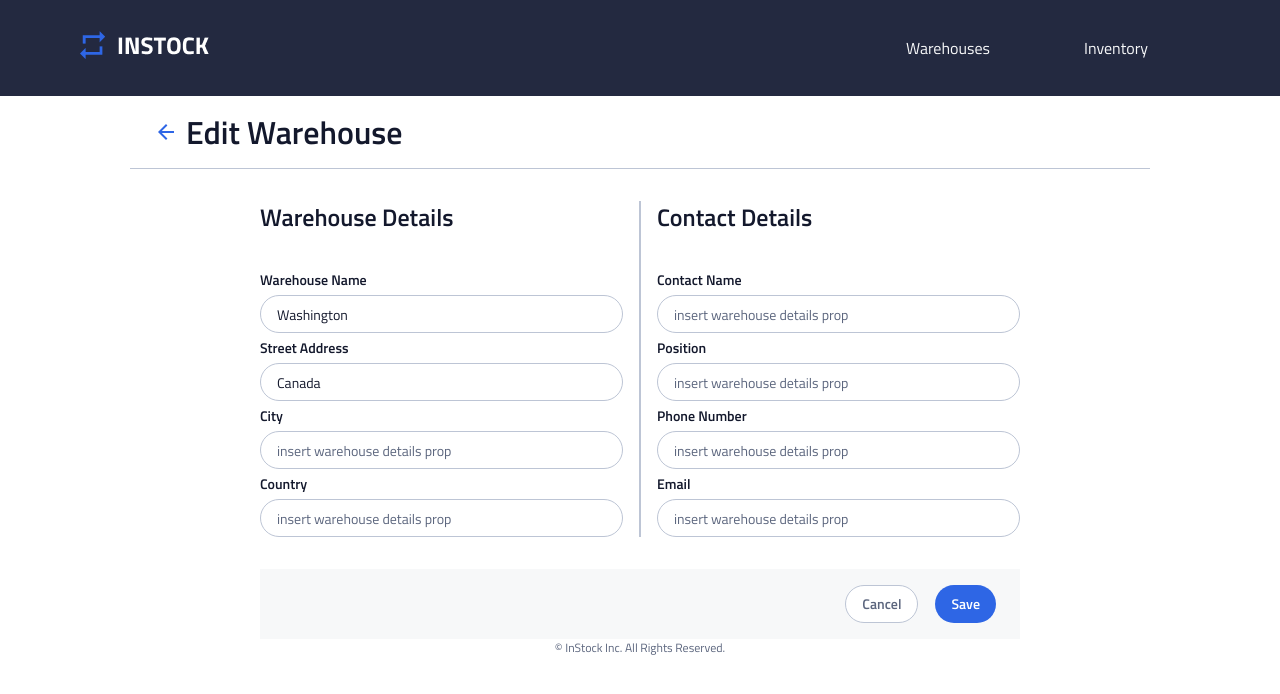
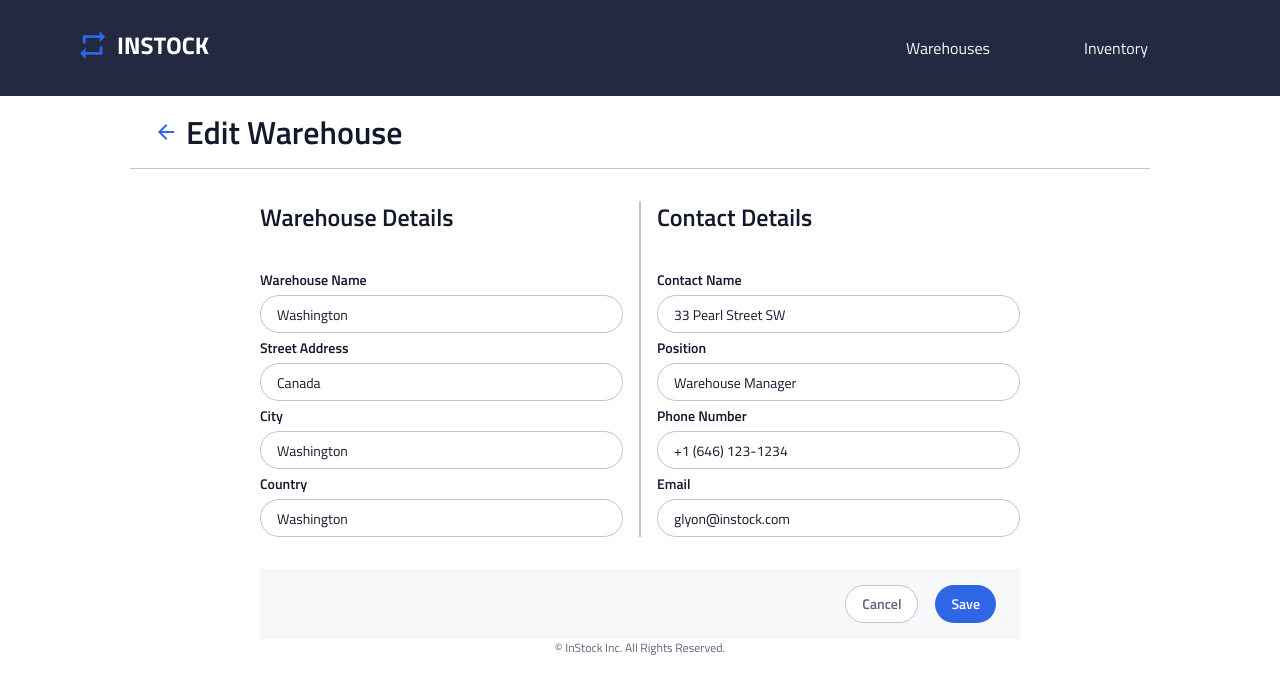
Before and after one commit to humairatasnim/instock-mont-blanc, a React (Vite) app: page /warehouses/1/edit in a window 1280 px wide. Shown: the top 694 px of the page. Built offline with nearby package versions, Linux system fonts and the light colour scheme; no server answers.

Commit message:
add remaining form validation fields/inputs

```diff
--- a/src/components/WarehouseForm/WarehouseForm.jsx
+++ b/src/components/WarehouseForm/WarehouseForm.jsx
@@ -1,6 +1,5 @@
 import "./WarehouseForm.scss";
-import { useParams } from 'react-router-dom';
-import { useState, useEffect } from "react";
+import { useState } from "react";
 import axios from "axios";
 
 const baseUrl = import.meta.env.VITE_API_URL;
@@ -10,22 +9,42 @@ function WarehouseForm( {action} ) {
 
     const [warehouseNameInput, setWarehouseNameInput] = useState("Washington");
     const [addressInput, setAddressInput] = useState("Canada");
+    const [countryInput, setCountryInput] = useState("Washington");
+    const [cityInput, setCityInput] = useState("Washington");
+    const [contactNameInput, setContactNameInput] = useState("33 Pearl Street SW");
+    const [contactPositionInput, setContactPositionInput] = useState("Warehouse Manager");
+    const [contactPhoneInput, setContactPhoneInput] = useState("+1 (646) 123-1234");
+    const [contactEmailInput, setContactEmailInput] = useState("glyon@instock.com");
 
 
-    const handleWarehouseInputChange = (e) => {
+    const handleWarehouseChange = (e) => {
         setWarehouseNameInput(e.target.value);
       };
-    const handleAddressInputChange = (e) => {
+    const handleAddressChange = (e) => {
         setAddressInput(e.target.value);
+    };
+    const handleCountryChange = (e) => {
+        setCountryInput(e.target.value);
+      };
+    const handleCityChange = (e) => {
+        setCityInput(e.target.value);
+    };
+    const handleContactNameChange = (e) => {
+        setContactNameInput(e.target.value);
+    };
+    const handleContactPositionChange = (e) => {
+        setContactPositionInput(e.target.value);
+    };
+    const handleContactPhoneChange = (e) => {
+        setContactPhoneInput(e.target.value);
+    };
+    const handleContactEmailChange = (e) => {
+        setContactEmailInput(e.target.value);
     };
 
 
-
-
-
-
     const isFormValid = () => {
-        if (!warehouseNameInput || !addressInput) {
+        if (!warehouseNameInput || !addressInput || !countryInput || !cityInput || !contactNameInput || !contactPositionInput || !contactPhoneInput || !contactEmailInput) {
             return false;
         }
         return true;
@@ -42,7 +61,13 @@ function WarehouseForm( {action} ) {
         try {
             const {data} = await axios.put(`${baseUrl}/warehouses/${id}`,
                 {warehouse_name: warehouseNameInput,
-                    address: addressInput
+                    address: addressInput,
+                    city: cityInput,
+                    country: countryInput,
+                    contact_name: contactNameInput,
+                    contact_position: contactPositionInput,
+                    contact_phone: contactPhoneInput,
+                    contact_email: contactEmailInput,
                 });
             console.log(data);
         } catch (error) {
@@ -68,7 +93,7 @@ function WarehouseForm( {action} ) {
                 type="text"
                 id="warehouse_name"
                 name="warehouse_name"
-                onChange={handleWarehouseInputChange}
+                onChange={handleWarehouseChange}
                 value={warehouseNameInput}
             />
             <label className="form__label" htmlFor="address">
@@ -79,7 +104,7 @@ function WarehouseForm( {action} ) {
                 type="text"
                 id="address"
                 name="address"
-                onChange={handleAddressInputChange}
+                onChange={handleAddressChange}
                 value={addressInput}
             />
             <label className="form__label" htmlFor="city">
@@ -90,7 +115,8 @@ function WarehouseForm( {action} ) {
                 type="text"
                 id="city"
                 name="city"
-                placeholder="insert warehouse details prop"
+                onChange={handleCityChange}
+                value={cityInput}
             />
             <label className="form__label" htmlFor="country">
                 Country
@@ -100,7 +126,8 @@ function WarehouseForm( {action} ) {
                 type="text"
                 id="country"
                 name="country"
-                placeholder="insert warehouse details prop"
+                onChange={handleCountryChange}
+                value={countryInput}
             />
             </fieldset>
 
@@ -116,7 +143,8 @@ function WarehouseForm( {action} ) {
                 type="text"
                 id="contact_name"
                 name="contact_name"
-                placeholder="insert warehouse details prop"
+                onChange={handleContactNameChange}
+                value={contactNameInput}
             />
             <label className="form__label" htmlFor="contact_position">
                 Position
@@ -126,7 +154,8 @@ function WarehouseForm( {action} ) {
                 type="text"
                 id="contact_position"
                 name="contact_position"
-                placeholder="insert warehouse details prop"
+                onChange={handleContactPositionChange}
+                value={contactPositionInput}
             />
             <label className="form__label" htmlFor="contact_phone">
                 Phone Number
@@ -136,7 +165,8 @@ function WarehouseForm( {action} ) {
                 type="text"
                 id="contact_phone"
                 name="contact_phone"
-                placeholder="insert warehouse details prop"
+                onChange={handleContactPhoneChange}
+                value={contactPhoneInput}
             />
             <label className="form__label" htmlFor="contact_email">
                 Email
@@ -146,7 +176,8 @@ function WarehouseForm( {action} ) {
                 type="text"
                 id="contact_email"
                 name="contact_email"
-                placeholder="insert warehouse details prop"
+                onChange={handleContactEmailChange}
+                value={contactEmailInput}
             />
             </fieldset>
         </div>
```
